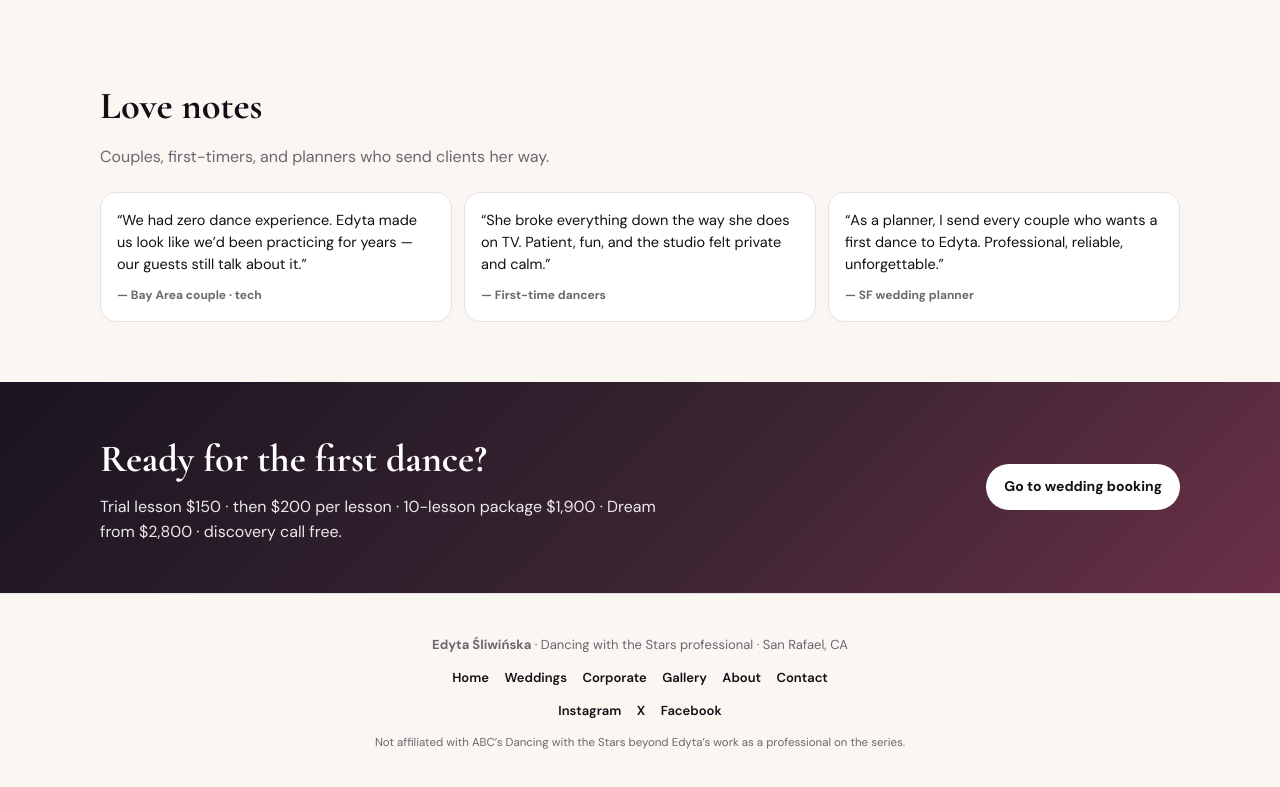
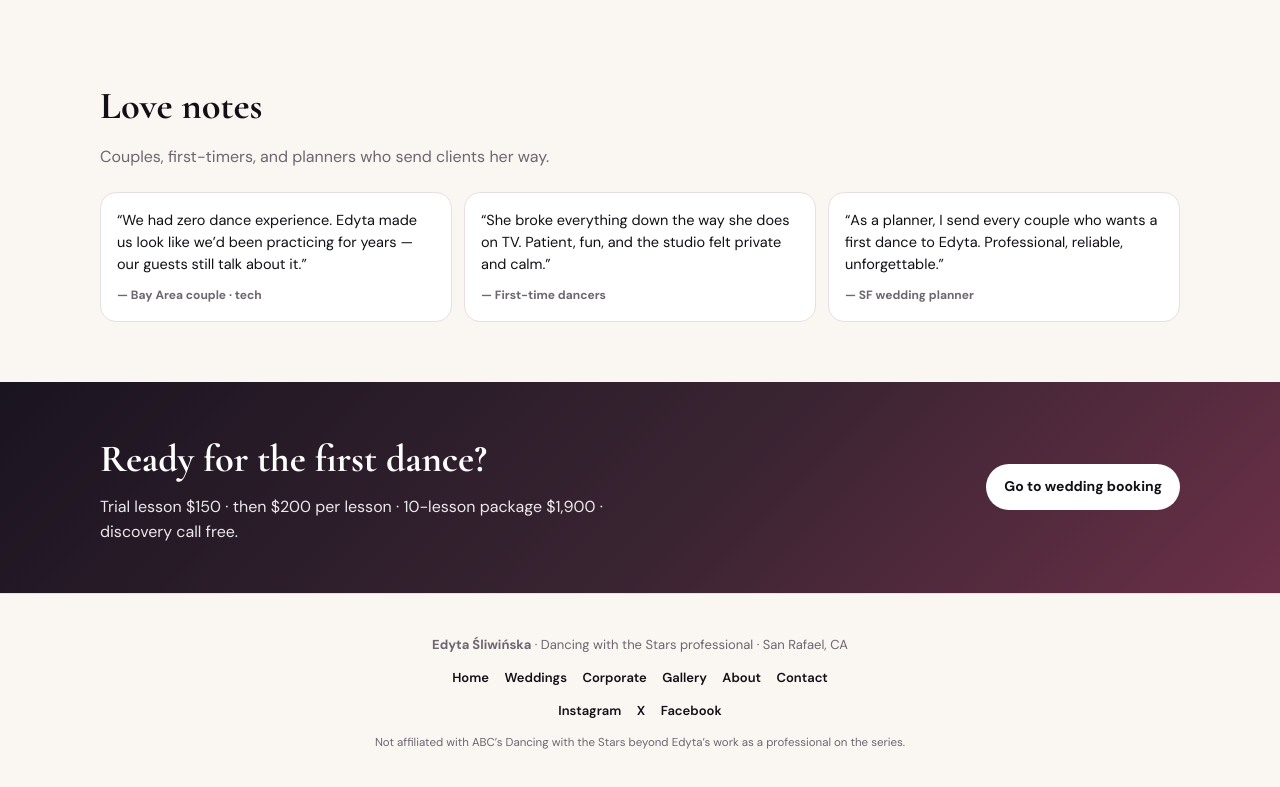
Before and after one commit to alecmazo/sliwinska, a website: page public/index.html in a window 1280 px wide. Shown: the part 3479-4266 px from the top of the page. Drawn offline with nearby package versions, Linux system fonts and the light colour scheme.

Commit message:
weddings: drop Dream dollar amount, leave it by request
Keep trial, per-lesson, and 10-pack prices. Dream / day-of stays unpriced.

```diff
--- a/public/index.html
+++ b/public/index.html
@@ -218,7 +218,7 @@
       <div class="wrap">
         <div>
           <h2>Ready for the first dance?</h2>
-          <p>Trial lesson $150 · then $200 per lesson · 10-lesson package $1,900 · Dream from $2,800 · discovery call free.</p>
+          <p>Trial lesson $150 · then $200 per lesson · 10-lesson package $1,900 · discovery call free.</p>
         </div>
         <a class="btn primary" href="https://weddings.edytasliwinska.com/#book">Go to wedding booking</a>
       </div>
```
Also changed, not shown: public/weddings.html (+2 -2 lines).
